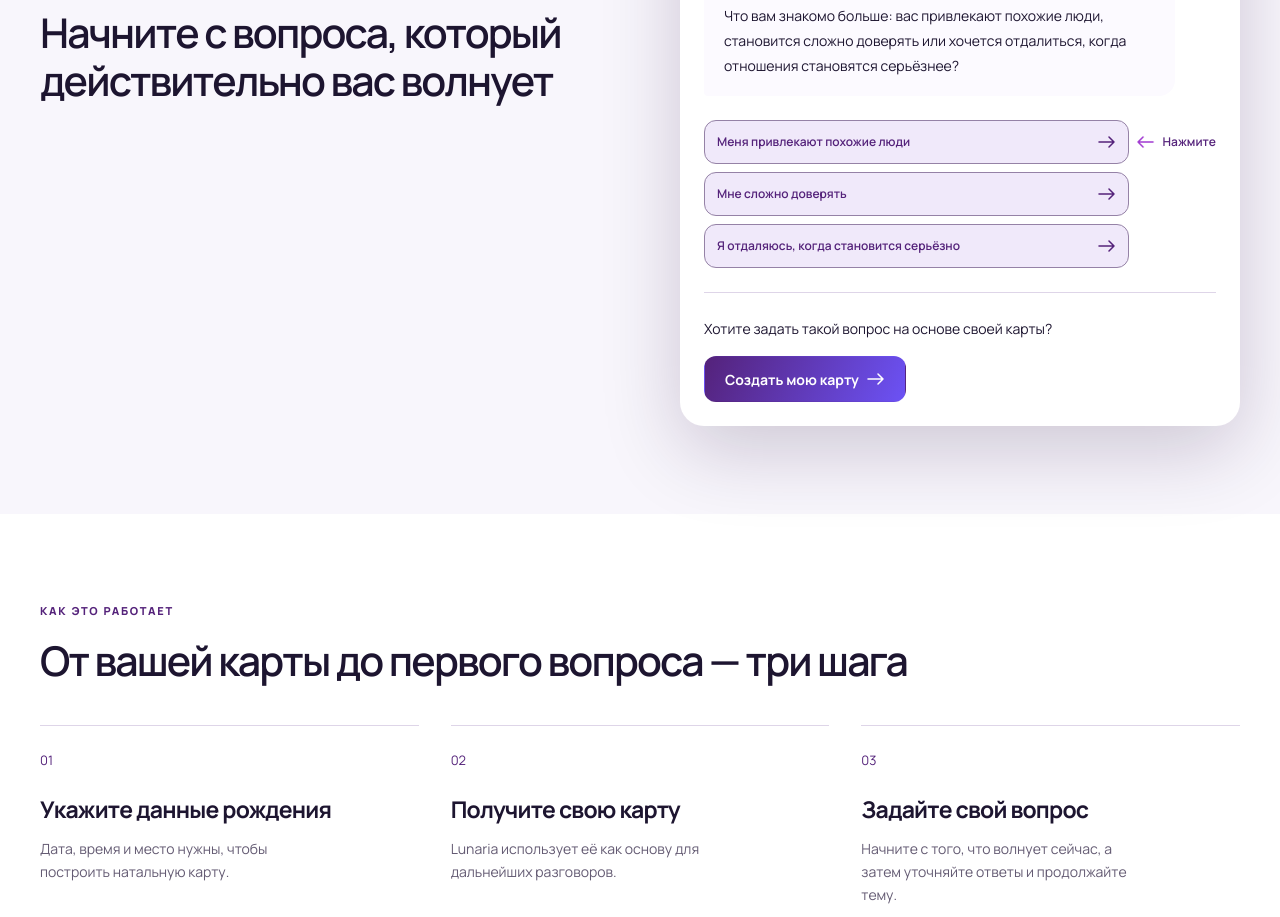
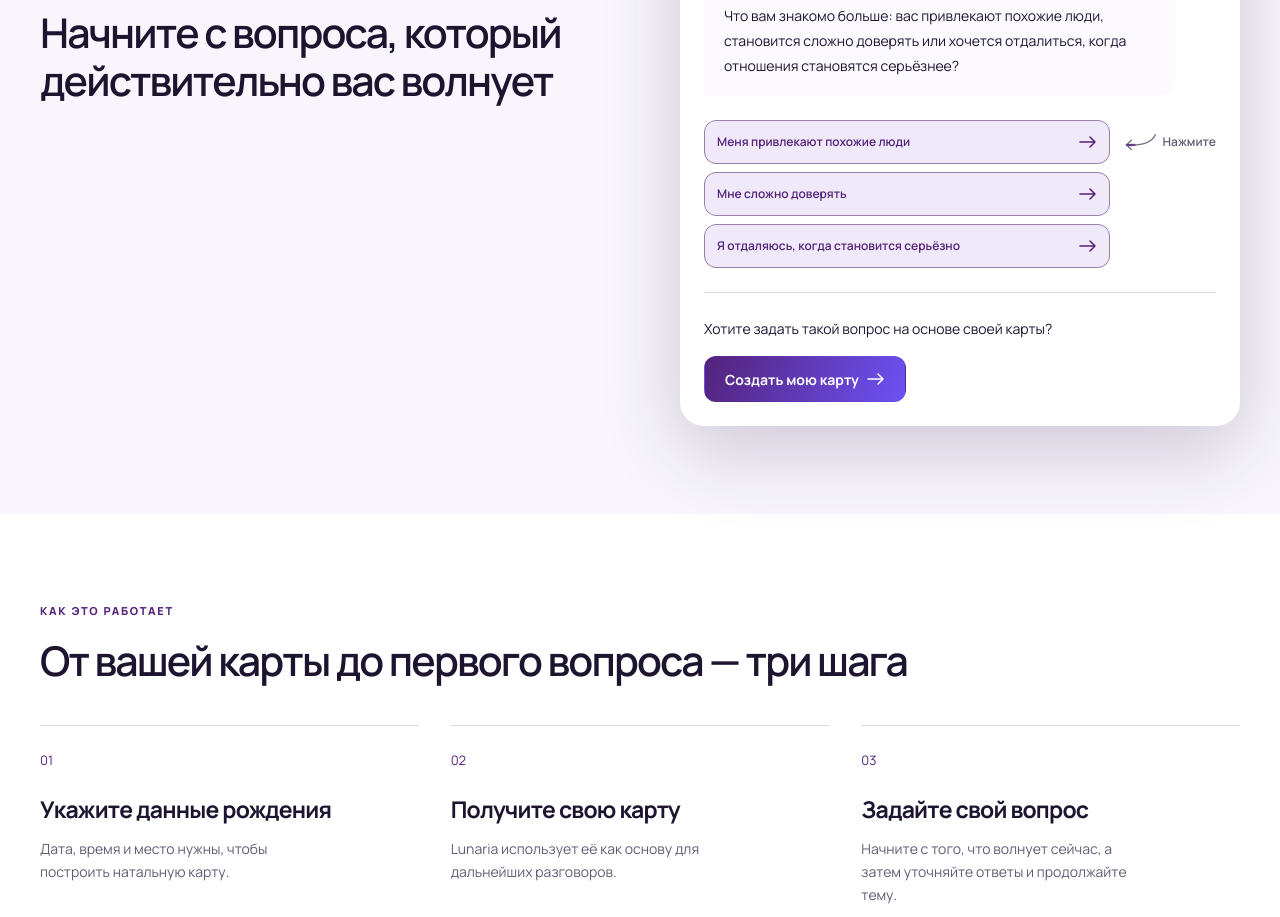
Before and after one commit to Edikgey/astrology-ai-frontend, a React (Create React App) app: page / in a window 1280 px wide. Shown: the part 1240-2157 px from the top of the page. Built offline with nearby package versions, Linux system fonts and the light colour scheme; no server answers.

Commit message:
Give the conversation hint a soft curved stroke

```diff
--- a/src/pages/HomePage.css
+++ b/src/pages/HomePage.css
@@ -43,19 +43,34 @@
   gap: var(--ln-space-4);
   min-height: 44px;
   pointer-events: none;
-  color: var(--ln-color-primary);
+  color: var(--ln-color-text-muted);
   font-size: var(--ln-text-12);
   font-weight: 600;
 }
-.landing-v2 .landing-demo-cue .landing-arrow {
-  stroke: var(--ln-color-accent);
-  transform: scaleX(-1);
+.landing-v2 .landing-demo-cue-arrow {
+  width: clamp(29px, 5vw, 37px);
+  flex: 0 0 auto;
+  fill: none;
+  stroke: var(--ln-color-text-subtle);
+  stroke-width: 1.5;
+  stroke-linecap: round;
+  stroke-linejoin: round;
+}
+.landing-v2 .landing-demo-cue-ink {
+  opacity: 0;
+  stroke: var(--ln-color-primary);
+  stroke-width: 2;
+  stroke-dasharray: .24 1.24;
+  stroke-dashoffset: .24;
 }
 @media (prefers-reduced-motion: no-preference) {
-  .landing-v2 .landing-demo-cue.is-animated .landing-arrow { animation: landing-cue-point 2s ease-in-out infinite; }
+  .landing-v2 .landing-demo-cue.is-animated .landing-demo-cue-ink {
+    animation: landing-cue-ink 2.8s ease-in-out infinite;
+  }
 }
-@keyframes landing-cue-point {
-  50% { transform: translateX(-5px) scaleX(-1); }
+@keyframes landing-cue-ink {
+  14%, 54% { opacity: .9; }
+  68%, 100% { opacity: 0; stroke-dashoffset: -1; }
 }
 .landing-v2 .landing-demo-options button { display: flex; justify-content: space-between; align-items: center; gap: var(--ln-space-12); min-height: 44px; font-size: var(--ln-text-12); text-align: left; font-weight: 600; padding: var(--ln-space-8) var(--ln-space-12); background: var(--ln-color-surface-tinted); border: 1px solid var(--ln-color-border-control); color: var(--ln-color-primary); }
 .landing-v2 .landing-demo-options button:hover { background: var(--ln-color-accent-soft); border-color: var(--ln-color-primary); }
--- a/src/pages/HomePage.js
+++ b/src/pages/HomePage.js
@@ -24,6 +24,8 @@ function CreationLink({ className = '', children }) {
   return <Link data-analytics="landing_cta_chart" className={className} to="/try-free">{children} <ArrowIcon /></Link>;
 }
 
+const demoCueCurve = 'M36 4C32 13 20 16 5 15';
+
 function DemoCue() {
   const cue = useRef(null);
   const [isVisible, setIsVisible] = useState(false);
@@ -36,7 +38,11 @@ function DemoCue() {
   }, []);
 
   return <div className={`landing-demo-cue${isVisible ? ' is-animated' : ''}`} ref={cue} aria-hidden="true">
-    <ArrowIcon />
+    <svg className="landing-demo-cue-arrow" viewBox="0 0 40 24" focusable="false">
+      <path d={demoCueCurve} />
+      <path d="M10 10l-5 5 5 5" />
+      <path className="landing-demo-cue-ink" d={demoCueCurve} pathLength="1" />
+    </svg>
     <span>Нажмите</span>
   </div>;
 }
```
